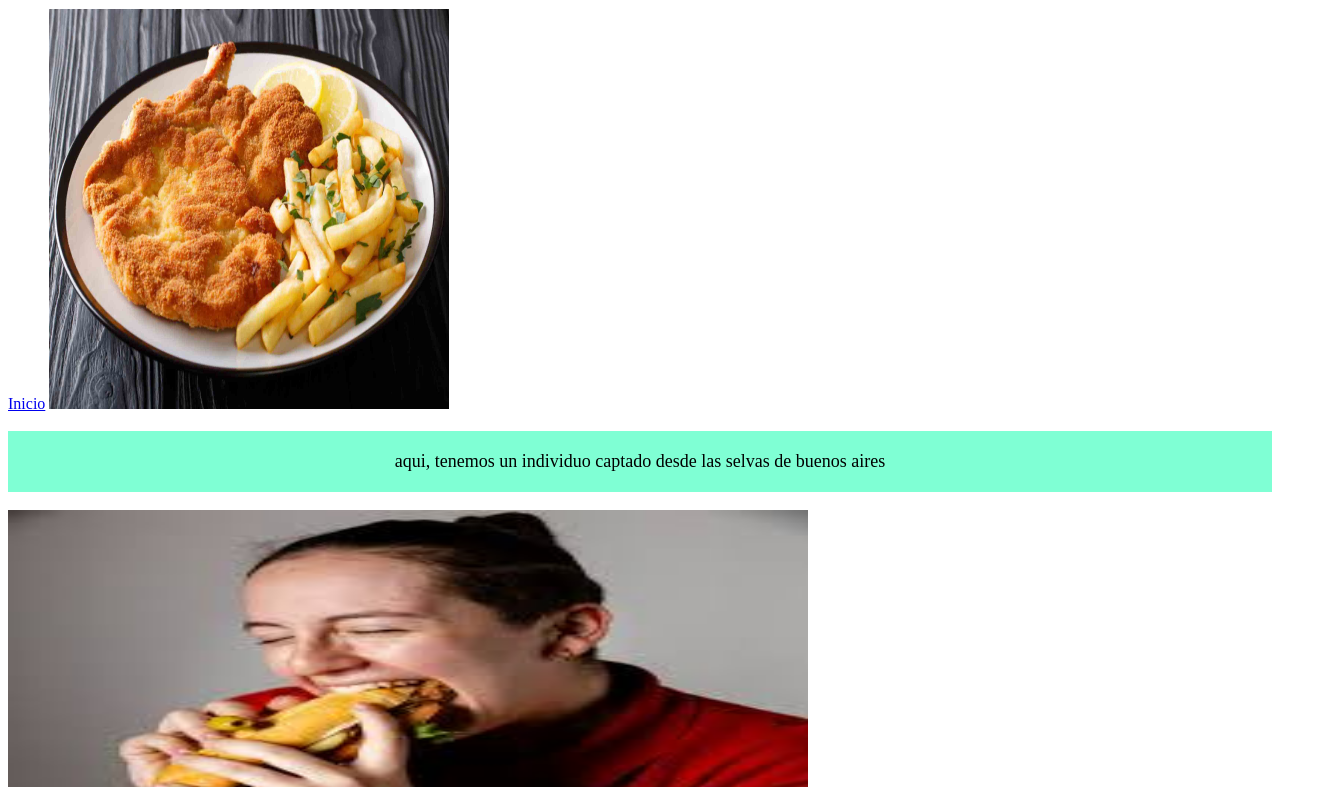
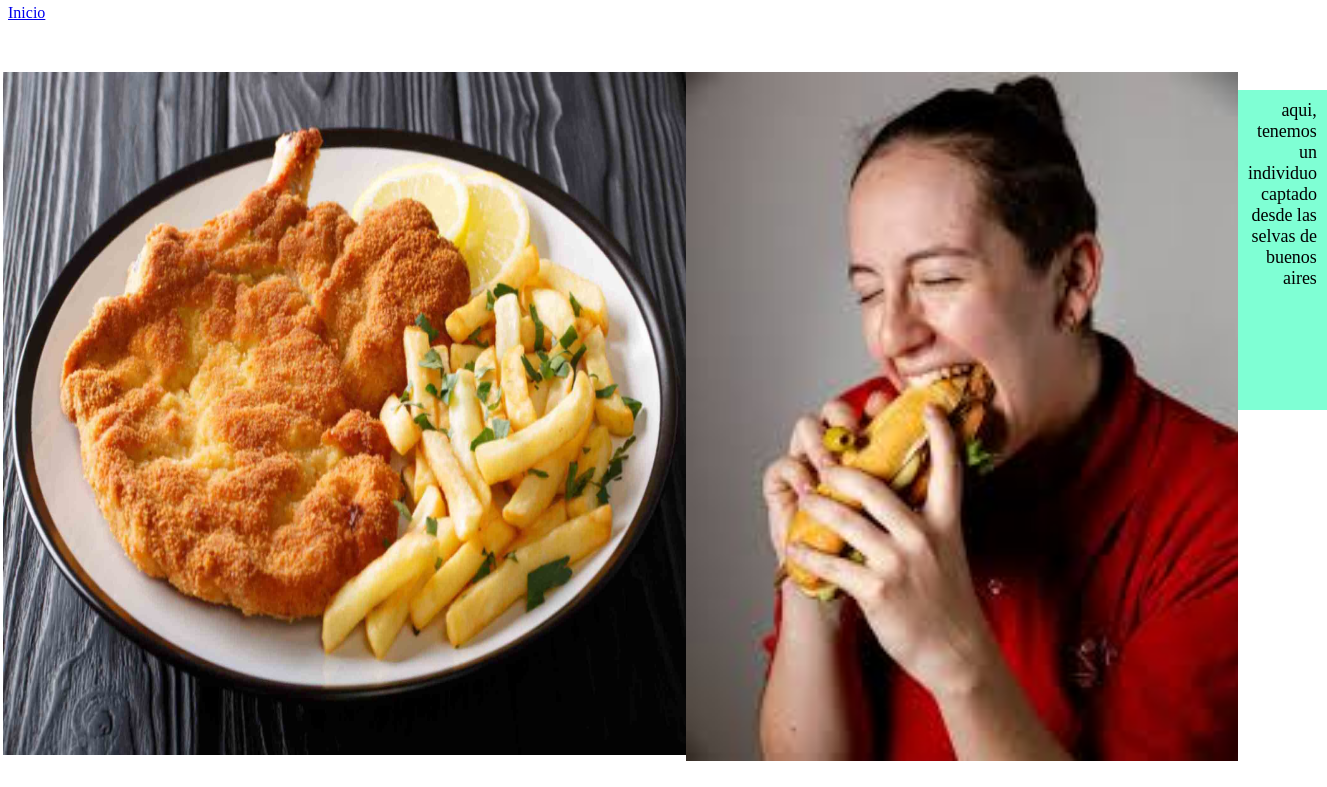
Before and after one commit to TomasZ4Z/odin-recipes, a plain HTML site: page recipes/milanesa.html in a window 1280 px wide. Shown: the part 76-863 px from the top of the page, 1327 px wide, since content can reach past the window. Drawn offline with Linux system fonts and the light colour scheme.

Commit message:
Actualizacion part 3
aplicacion del la disposicion flex

```diff
--- a/CSS/styles.css
+++ b/CSS/styles.css
@@ -11,9 +11,23 @@
 
 }
 .jose{
-    padding: 20px; background-color: aquamarine;
-    text-align: center;
+    height: 300px;
+    padding: 10px; background-color: aquamarine;
+    text-align: end;
     font-size: large;
+    flex: 0 ;
+
+
+}
+.contenedor{
+    /* background-color:blue; */
+    height: 700px;
+    width: auto;
+    margin-left: 50px;
+    margin-bottom: 50px;
+    margin-top: 50px;
+    display: flex;
+    justify-content: center;
 
 
 }
@@ -23,7 +37,6 @@
 
     padding: 20px; background-color: rgb(1, 26, 26);
     border: 5px solid rgb(71, 222, 233);
-
 }
 .me-la-como{
     color: blue;
--- a/recipes/milanesa.html
+++ b/recipes/milanesa.html
@@ -7,11 +7,18 @@
     <link rel="stylesheet" href="../CSS/styles.css">
 </head>
 <body>
- <h1 class="jose"> Milanesas</h1>
+
+ <h1 class="juan"> Milanesas</h1>
  <a href="../index.html">Inicio</a>
-    <img src="../Imagenes/jpeg-optimizer_iStock-1057832648-1.jpg" height="400" width="400" alt="milanesa de mondongo">
-    <p class="jose"> aqui, tenemos un individuo captado desde las selvas de buenos aires</p>
-    <img src="../Imagenes/images.jpeg" width="800" height="400"   alt="me-la-como">
+
+
+  <div class="contenedor">
+     <img src="../Imagenes/jpeg-optimizer_iStock-1057832648-1.jpg" height="683" width="683" alt="milanesa de mondongo">
+     <img src="../Imagenes/images.jpeg" width="683" height="689"   alt="me-la-como">
+     <p class="jose"> aqui, tenemos un individuo captado desde las selvas de buenos aires</p>
+  </div>
+
+
     <p class="jose-2"> Milanesa de pollo de la tribu argentina</p>
 
 
```
